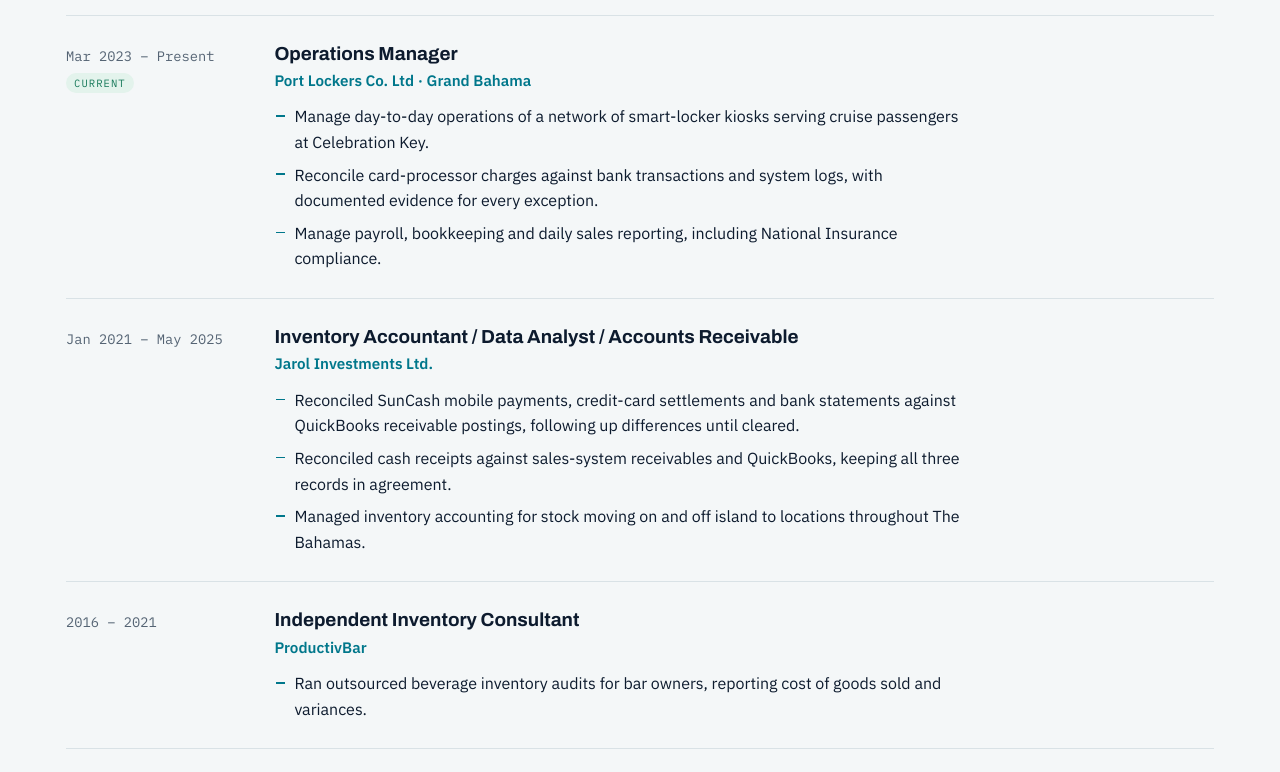
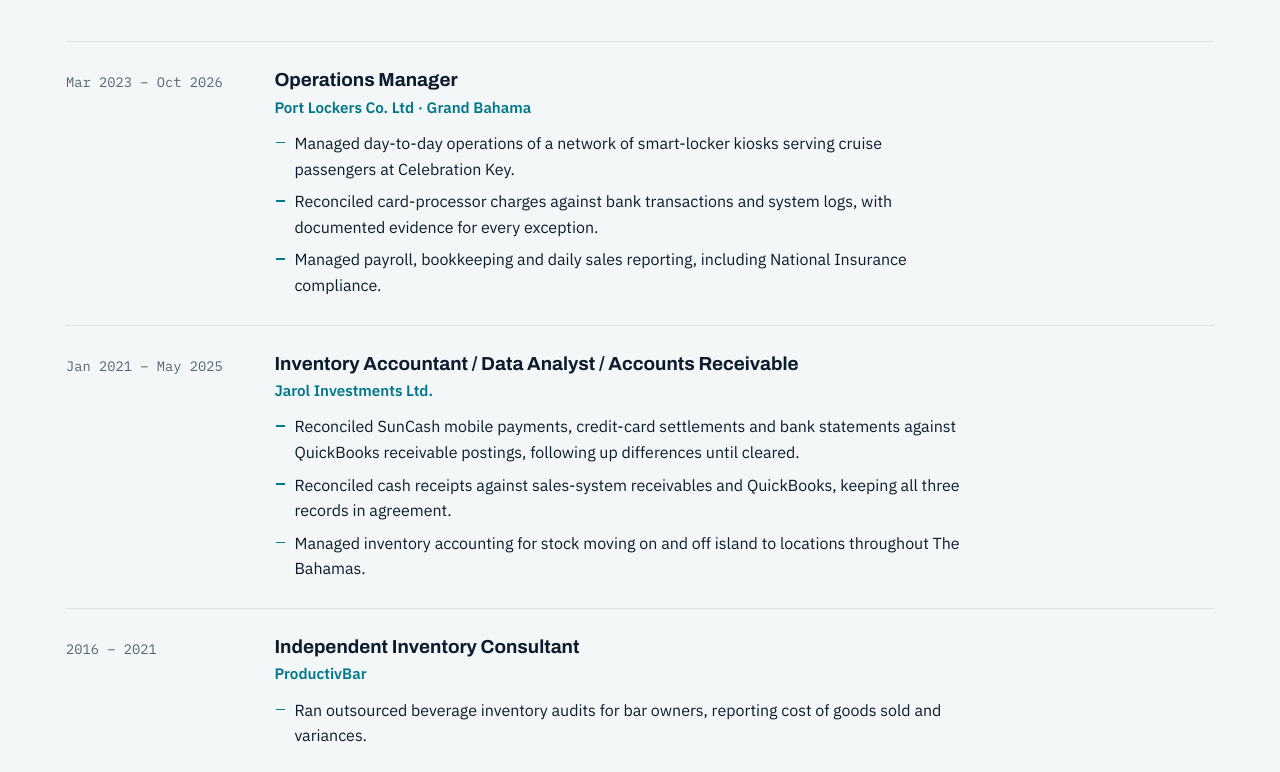
Before and after one commit to PortLockers/dangelo-carey, a plain HTML site: page index.html in a window 1280 px wide. Shown: the part 1810-2582 px from the top of the page. Drawn offline with Linux system fonts and the light colour scheme.

Commit message:
Port Lockers role ended Oct 2026: end date, past tense, remove Current tag
Co-Authored-By: Claude Opus 5.5 <noreply@anthropic.com>

```diff
--- a/index.html
+++ b/index.html
@@ -245,7 +245,7 @@ footer .wrap{display:flex;flex-wrap:wrap;justify-content:space-between;gap:12px}
       <p class="eyebrow rise d1">Curriculum Vitae · Freeport, Grand Bahama</p>
       <h1 class="name rise d2">D'Angelo<span>Carey</span></h1>
       <p class="role rise d3">Audit &amp; Cost Control · <em>F&amp;B, Revenue &amp; Inventory</em></p>
-      <p class="lede rise d3">More than ten years keeping the numbers honest in Bahamian banks, resorts and casinos: closing the night audit, reconciling cash and card activity, and finding the variance before it becomes a loss. Operations Manager at a payments-based technology business since 2023.</p>
+      <p class="lede rise d3">More than ten years keeping the numbers honest in Bahamian banks, resorts and casinos: closing the night audit, reconciling cash and card activity, and finding the variance before it becomes a loss. Most recently Operations Manager at a payments-based technology business (2023–2026).</p>
       <ul class="facts rise d4">
         <li><svg viewBox="0 0 24 24" fill="none" stroke-width="2" stroke-linecap="round" stroke-linejoin="round"><path d="M12 21s-7-6.2-7-11.5A7 7 0 0 1 19 9.5C19 14.8 12 21 12 21z"/><circle cx="12" cy="9.5" r="2.5"/></svg>Freeport, Grand Bahama</li>
         <li><svg viewBox="0 0 24 24" fill="none" stroke-width="2" stroke-linecap="round" stroke-linejoin="round"><path d="M20 6 9 17l-5-5"/></svg>Bahamian citizen</li>
@@ -314,14 +314,14 @@ footer .wrap{display:flex;flex-wrap:wrap;justify-content:space-between;gap:12px}
       </div>
       <div class="ledger">
         <article class="entry">
-          <div class="when">Mar 2023 – Present<br><span class="now">Current</span></div>
+          <div class="when">Mar 2023 – Oct 2026</div>
           <div>
             <h3>Operations Manager</h3>
             <p class="org">Port Lockers Co. Ltd · Grand Bahama</p>
             <ul>
-              <li>Manage day-to-day operations of a network of smart-locker kiosks serving cruise passengers at Celebration Key.</li>
-              <li>Reconcile card-processor charges against bank transactions and system logs, with documented evidence for every exception.</li>
-              <li>Manage payroll, bookkeeping and daily sales reporting, including National Insurance compliance.</li>
+              <li>Managed day-to-day operations of a network of smart-locker kiosks serving cruise passengers at Celebration Key.</li>
+              <li>Reconciled card-processor charges against bank transactions and system logs, with documented evidence for every exception.</li>
+              <li>Managed payroll, bookkeeping and daily sales reporting, including National Insurance compliance.</li>
             </ul>
           </div>
         </article>
```
Also changed, not shown: src/resume.html (+4 -4 lines), 1 other file.
